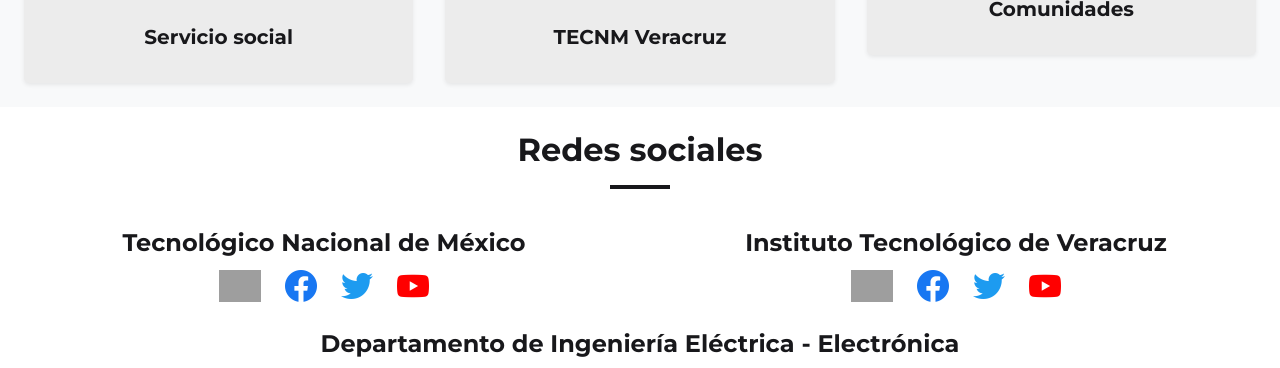
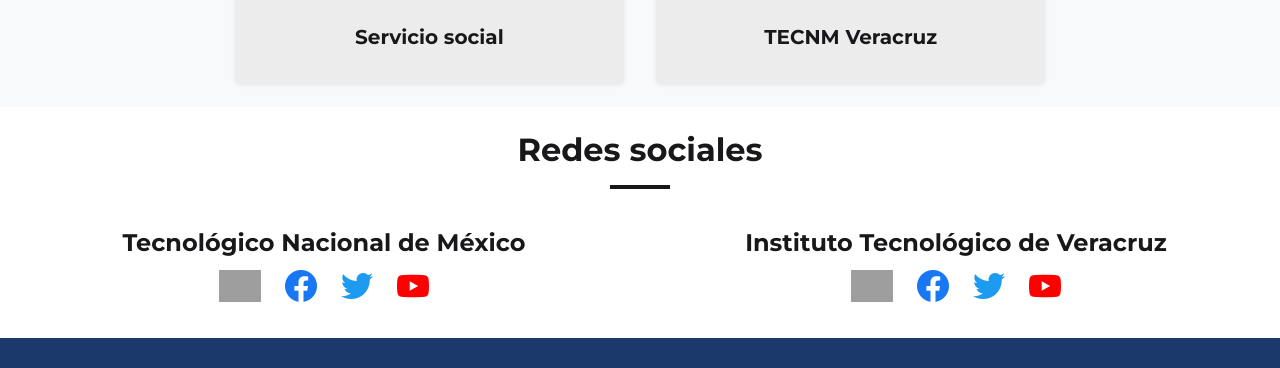
Before and after one commit to dddniela/Ingenieria-Electronica, a PHP site: page / in a window 1280 px wide. Shown: the part 3717-4085 px from the top of the page. Run offline with PHP 8.4, Linux system fonts and the light colour scheme; grey boxes are pictures that could not be loaded.

Commit message:
cambios
Se agrego archivo .webp, se quitó las comunidades y las redes sociales

```diff
--- a/src/View/header.php
+++ b/src/View/header.php
@@ -144,9 +144,9 @@
                     <li class="nav-item hover-blue">
                         <a class="nav-link active hover-blue" href="?option=4">Conócenos</a>
                     </li>
-                    <li class="nav-item hover-blue">
+                <!--    <li class="nav-item hover-blue">
                         <a class="nav-link active hover-blue" href="?option=5">Comunidades</a>
-                    </li>
+                    </li>-->
                     <li class="nav-item hover-blue dropdown">
                         <a class="nav-link active dropdown-toggle hover-blue" href="#" id="navbarDropdown" role="button" data-bs-toggle="dropdown" aria-expanded="false">
                             Enlaces
--- a/src/View/inicio.php
+++ b/src/View/inicio.php
@@ -278,7 +278,7 @@
   <div class="sectionSeparator"></div>
 
   <!-- Row que contiene los enlaces -->
-  <div class="row g-0">
+  <div class="row g-0 justify-content-center">
 
    <!-- Primer enlace -->
     <div class="col-lg-4 col-sm-6 text-center p-3">
@@ -301,14 +301,14 @@
     </div>
 
     <!-- Tercer enlace -->
-    <div class="col-lg-4 col-sm-6 text-center p-3">
+   <!-- <div class="col-lg-4 col-sm-6 text-center p-3">
       <div class="area shadow-sm p-4 rounded-3">
         <a href="?option=5">
           <img class="img-fluid w-90 shadow-1-strong rounded mb-4  p-1" src="img/comunidad.webp" alt="">
         </a>
         <h3 class="areaTitle text-center font-bold text-xl">Comunidades</h3>
       </div>
-    </div>
+    </div>-->
 
 
 
@@ -389,7 +389,7 @@
       </div>
     </div>
   </div>
-  <div class="row g-0">
+ <!-- <div class="row g-0">
     <h4 class="sectionTitle  text-center font-bold">Departamento de Ingeniería Eléctrica - Electrónica</h4>
     <div class="d-flex flex-row justify-content-center">
       <a class="mx-2" href="https://www.facebook.com/profile.php?id=100065327956621" target="_blank"
@@ -397,7 +397,7 @@
         <div class="d-flex flex-row justify-content-center">
           <img class="img-fluid shadow-1-strong rounded mb-4 p-1" style="width: 40px" src="img/iconos/facebook.PNG"
             alt="">
-        </div>
+        </div> -->
       </a>
    <!--   <a class="mx-2" href="https://www.youtube.com/channel/UCYSUOZ6V9YRGviVvwaXOcjw" target="_blank"
           style="text-decoration: none;">
```
Also changed, not shown: img/Docentes/almaGenovevaCastroValdes.webp (added).
